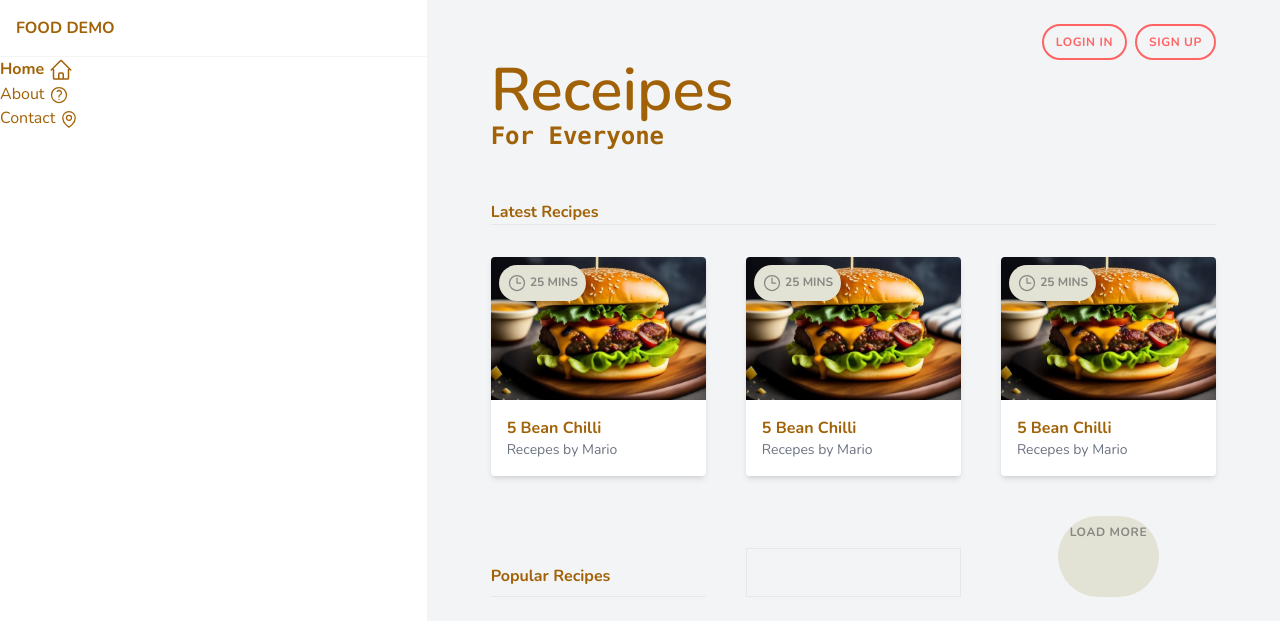
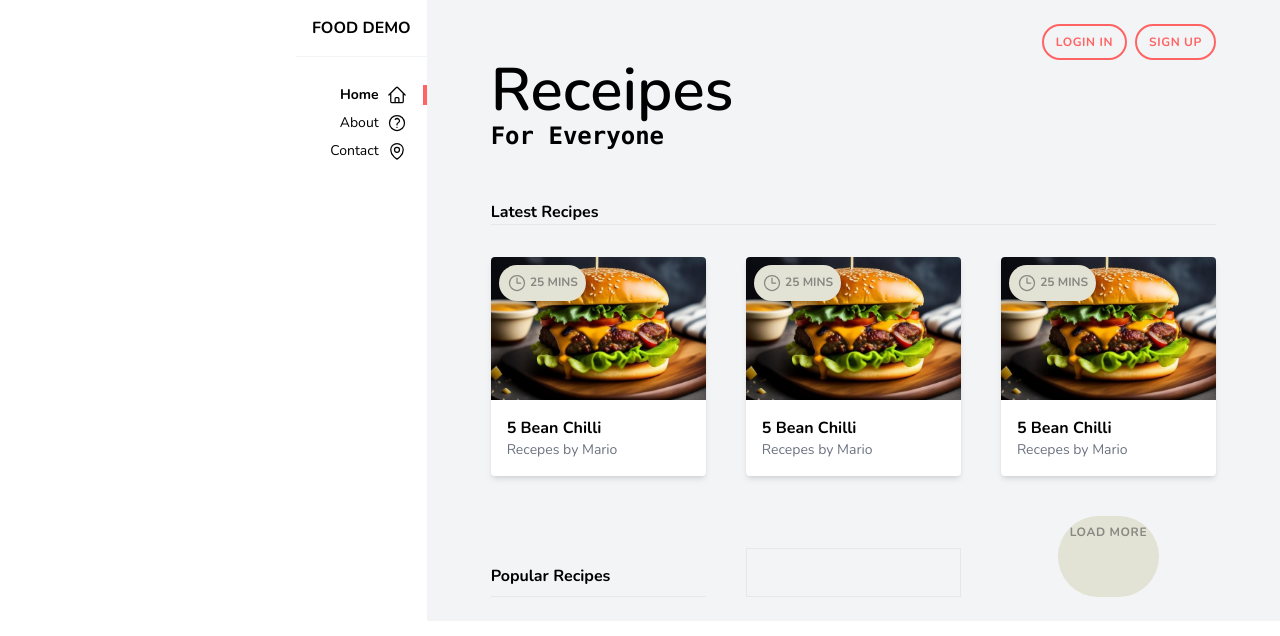
Before and after one commit to MadhuKumarGowda/Tailwinddcss-foodemo, a website: page public/index.html in a window 1280 px wide. Drawn offline with nearby package versions, Linux system fonts and the light colour scheme.

Commit message:
Res nav implementation

```diff
--- a/public/index.html
+++ b/public/index.html
@@ -5,40 +5,45 @@
     <title>Food Demo-  Tailwindcss</title>
     <link rel="stylesheet" href="../public/styles.css ">
 </head>
-<body class="text-yellow-700 font-body">
+<body class="font-body">
     <div class="grid md:grid-cols-3"> <!-- content wrapper -->
-        <div class="md:col-span-1">
-            <nav>
-                <div>
+        <div class="md:col-span-1 md:flex md:justify-end">
+            <nav class="text-right">
+                <div class="flex justify-between items-center">
                     <h1 class="font-bold uppercase p-4 border-b border-gray-100">
                         <!-- <a href="/" class="text-green-500 sm:text-red-500 lg:text-blue-500 text-sm md:text-xl lg:text-lg"> Food Demo</a> -->
                         <a href="/" class="hover:text-gray-700" > Food Demo</a>
                     </h1>
+                    <div class="px-4 cursor-pointer md:hidden" id="burger">
+                        <svg class="w-6" xmlns="http://www.w3.org/2000/svg" fill="none" viewBox="0 0 24 24" stroke-width="1.5" stroke="currentColor" class="size-6">
+                            <path stroke-linecap="round" stroke-linejoin="round" d="M3.75 6.75h16.5M3.75 12h16.5m-16.5 5.25h16.5" />
+                          </svg>
+                    </div>
                 </div>
-                <ul>
-                    <li class="font-bold">
-                        <a href="#">
+                <ul class="text-sm mt-6 hidden md:block" id="menu">
+                    <li class="font-bold py-1">
+                        <a href="#" class="px-4  flex justify-end border-r-4 border-primary">
                          <span> Home</span>
-                         <svg class="w-6 inline-block" xmlns="http://www.w3.org/2000/svg" fill="none" viewBox="0 0 24 24" stroke-width="1.5" stroke="currentColor" class="w-5">
+                         <svg class="w-5 inline-block ml-2" xmlns="http://www.w3.org/2000/svg" fill="none" viewBox="0 0 24 24" stroke-width="1.5" stroke="currentColor" class="w-5">
                             <path stroke-linecap="round" stroke-linejoin="round" d="m2.25 12 8.954-8.955c.44-.439 1.152-.439 1.591 0L21.75 12M4.5 9.75v10.125c0 .621.504 1.125 1.125 1.125H9.75v-4.875c0-.621.504-1.125 1.125-1.125h2.25c.621 0 1.125.504 1.125 1.125V21h4.125c.621 0 1.125-.504 1.125-1.125V9.75M8.25 21h8.25" />
                           </svg>
 
                         </li>
                         </a>
-                    <li>
-                        <a href="#">
+                    <li class="py-1">
+                        <a href="#" class="px-4 flex justify-end border-r-4 border-white">
                             <span> About</span>
-                            <svg class="w-5 inline-block" xmlns="http://www.w3.org/2000/svg" fill="none" viewBox="0 0 24 24" stroke-width="1.5" stroke="currentColor" class="size-6">
+                            <svg class="w-5 inline-block ml-2" xmlns="http://www.w3.org/2000/svg" fill="none" viewBox="0 0 24 24" stroke-width="1.5" stroke="currentColor" class="size-6">
                                 <path stroke-linecap="round" stroke-linejoin="round" d="M9.879 7.519c1.171-1.025 3.071-1.025 4.242 0 1.172 1.025 1.172 2.687 0 3.712-.203.179-.43.326-.67.442-.745.361-1.45.999-1.45 1.827v.75M21 12a9 9 0 1 1-18 0 9 9 0 0 1 18 0Zm-9 5.25h.008v.008H12v-.008Z" />
                               </svg>
 
                         </li>
                         </a>
                     </li>
-                    <li>
-                        <a href="#">
+                    <li class="py-1">
+                        <a href="#" class="px-4 flex justify-end border-r-4 border-white">
                             <span> Contact</span>
-                            <svg class="w-5 inline-block" xmlns="http://www.w3.org/2000/svg" fill="none" viewBox="0 0 24 24" stroke-width="1.5" stroke="currentColor" class="size-6">
+                            <svg class="w-5 inline-block ml-2" xmlns="http://www.w3.org/2000/svg" fill="none" viewBox="0 0 24 24" stroke-width="1.5" stroke="currentColor" class="size-6">
                                 <path stroke-linecap="round" stroke-linejoin="round" d="M15 10.5a3 3 0 1 1-6 0 3 3 0 0 1 6 0Z" />
                                 <path stroke-linecap="round" stroke-linejoin="round" d="M19.5 10.5c0 7.142-7.5 11.25-7.5 11.25S4.5 17.642 4.5 10.5a7.5 7.5 0 1 1 15 0Z" />
                               </svg>
@@ -119,7 +124,7 @@
         </main>
     </div>
 
-
+   <script src="index.js"></script>
 
 </body>
 </html>
--- /dev/null
+++ b/public/index.js
@@ -0,0 +1,10 @@
+const burger = document.querySelector("#burger");
+const menu = document.querySelector("#menu");
+
+burger.addEventListener('click',()=>{
+    if(menu.classList.contains('hidden')){
+        menu.classList.remove('hidden');
+    }else{
+        menu.classList.add('hidden');
+    }
+})
--- a/src/style.css
+++ b/src/style.css
@@ -20,3 +20,7 @@
 .btn{
     @apply rounded-full py-2 px-3 uppercase text-xs font-bold cursor-pointer tracking-wider;
 }
+
+.icon-right{
+    @apply px-4 ml-3 flex justify-end;
+}
```
Also changed, not shown: public/styles.css.
